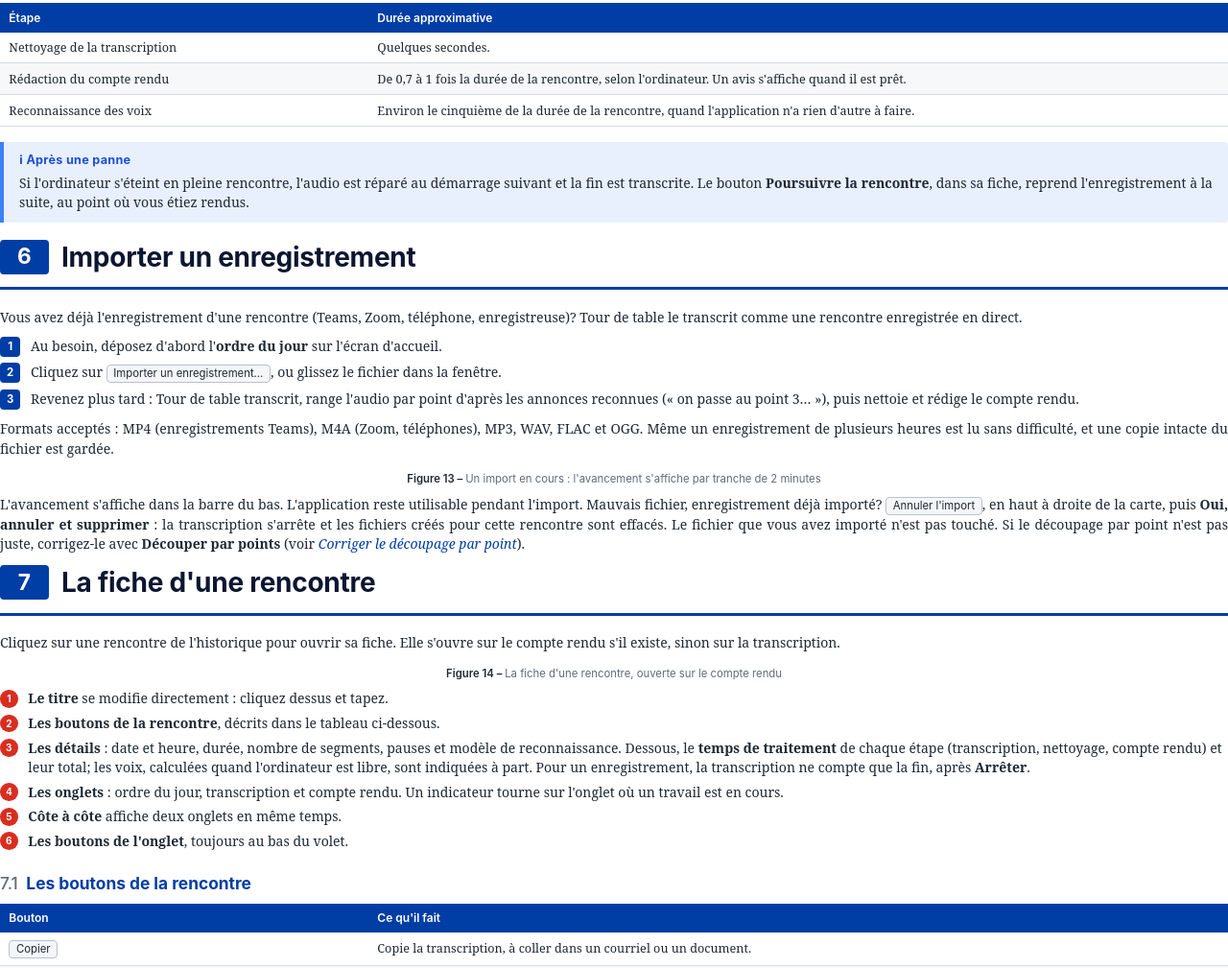
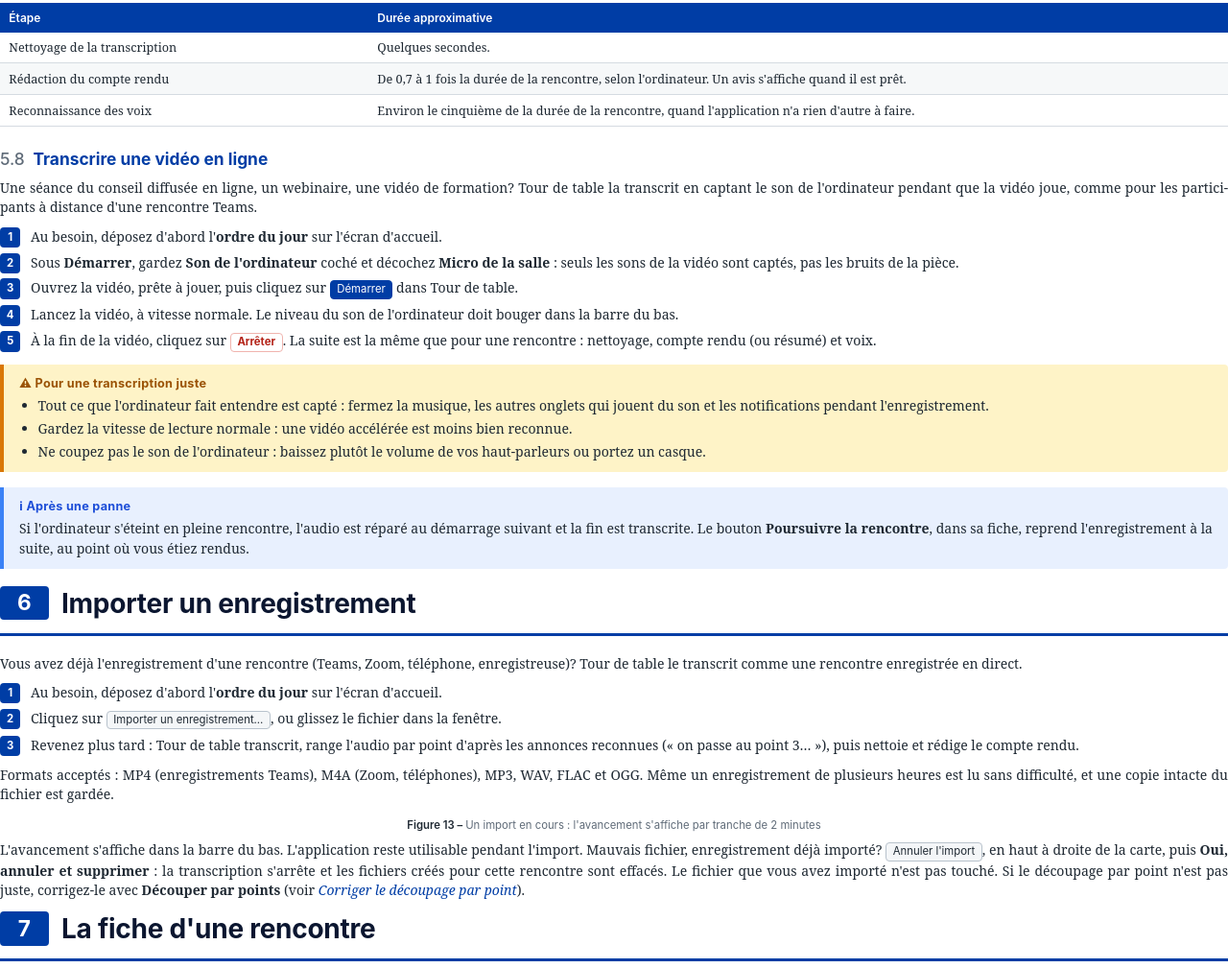
Before and after one commit to danlizhot/tour-de-table, a plain HTML site: page docs/guide/guide.html in a window 1280 px wide. Shown: the part 4888-5897 px from the top of the page at 96% size. Drawn offline with Linux system fonts and the light colour scheme.

Commit message:
Guide : transcrire une vidéo en ligne
Nouvelle section « Transcrire une vidéo en ligne » (chapitre Enregistrer une
rencontre) : capter le son de l'ordinateur pendant que la vidéo joue, micro de
la salle décoché, puis Démarrer, lancer la vidéo et Arrêter à la fin ; encadré
pour une transcription juste (autres sons fermés, vitesse normale, son de
l'ordinateur non coupé). Entrée correspondante dans les questions fréquentes.
Rien sur le téléchargement de vidéos.

Co-Authored-By: Claude Opus 5.5 <noreply@anthropic.com>

```diff
--- a/docs/guide/guide.html
+++ b/docs/guide/guide.html
@@ -284,6 +284,24 @@
     <tr><td>Reconnaissance des voix</td><td>Environ le cinquième de la durée de la rencontre, quand l'application n'a rien d'autre à faire.</td></tr>
   </tbody>
 </table>
+
+<h2 id="video-en-ligne">Transcrire une vidéo en ligne</h2>
+<p>Une séance du conseil diffusée en ligne, un webinaire, une vidéo de formation? Tour de table la transcrit en captant le son de l'ordinateur pendant que la vidéo joue, comme pour les participants à distance d'une rencontre Teams.</p>
+<ol class="etapes">
+  <li>Au besoin, déposez d'abord l'<b>ordre du jour</b> sur l'écran d'accueil.</li>
+  <li>Sous <b>Démarrer</b>, gardez <b>Son de l'ordinateur</b> coché et décochez <b>Micro de la salle</b> : seuls les sons de la vidéo sont captés, pas les bruits de la pièce.</li>
+  <li>Ouvrez la vidéo, prête à jouer, puis cliquez sur <span class="bouton vert">Démarrer</span> dans Tour de table.</li>
+  <li>Lancez la vidéo, à vitesse normale. Le niveau du son de l'ordinateur doit bouger dans la barre du bas.</li>
+  <li>À la fin de la vidéo, cliquez sur <span class="bouton rouge">Arrêter</span>. La suite est la même que pour une rencontre : nettoyage, compte rendu (ou résumé) et voix.</li>
+</ol>
+<div class="encadre attention">
+  <p class="titre-encadre">Pour une transcription juste</p>
+  <ul>
+    <li>Tout ce que l'ordinateur fait entendre est capté : fermez la musique, les autres onglets qui jouent du son et les notifications pendant l'enregistrement.</li>
+    <li>Gardez la vitesse de lecture normale : une vidéo accélérée est moins bien reconnue.</li>
+    <li>Ne coupez pas le son de l'ordinateur : baissez plutôt le volume de vos haut-parleurs ou portez un casque.</li>
+  </ul>
+</div>
 
 <div class="encadre note">
   <p class="titre-encadre">Après une panne</p>
@@ -581,6 +599,9 @@
   <dt>Rien n'est transcrit.</dt>
   <dd>Vérifiez que la bonne case est cochée sous <b>Démarrer</b>, et que le niveau du son bouge quand quelqu'un parle. Sinon, choisissez le micro et la sortie audio dans les <a class="ref" href="#parametres">Paramètres</a>.</dd>
 
+  <dt>Peut-on transcrire une vidéo en ligne?</dt>
+  <dd>Oui : enregistrez le son de l'ordinateur pendant que la vidéo joue (voir <a class="ref" href="#video-en-ligne">Transcrire une vidéo en ligne</a>). Si la vidéo vient de votre organisme (Teams, Zoom), vous pouvez aussi télécharger le fichier depuis cette plateforme et l'<a class="ref" href="#import">importer</a>.</dd>
+
   <dt>Les participants à distance apparaissent deux fois.</dt>
   <dd>Le micro de la salle les capte aussi dans les haut-parleurs. Répondez « Oui » à la question des Paramètres sur les haut-parleurs de la salle.</dd>
 
```
